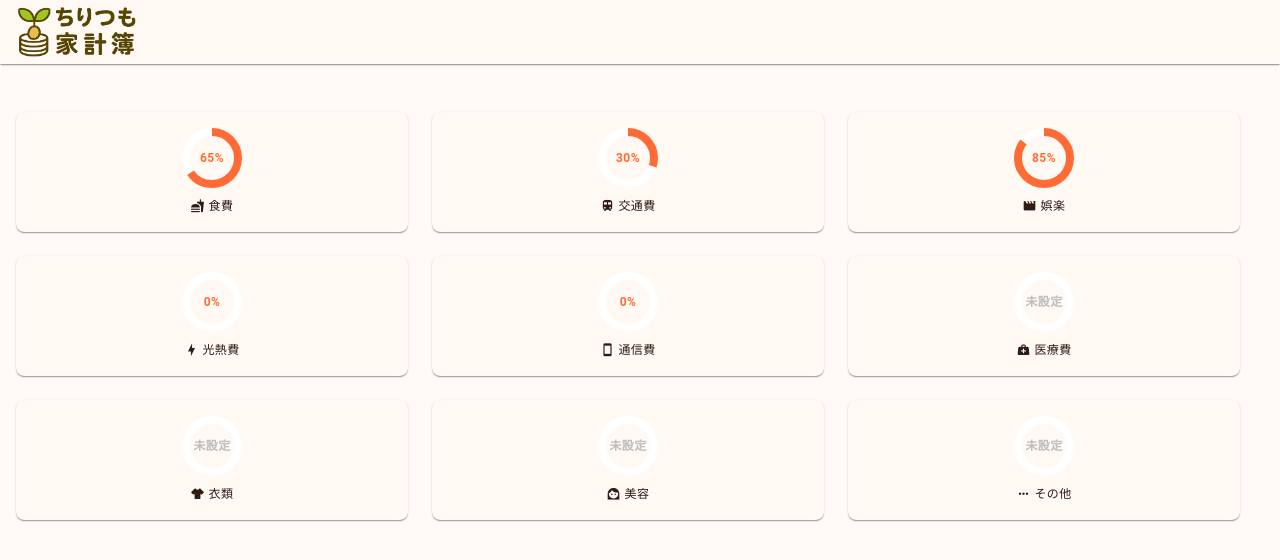
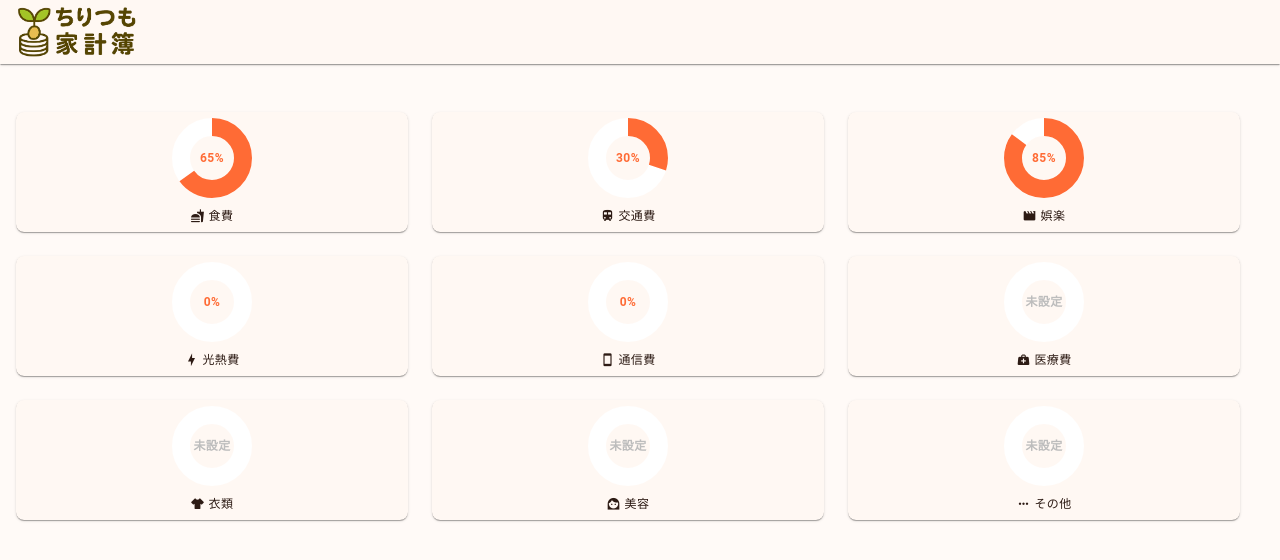
Before and after one commit to ohiaeni/kakeibou, a Nuxt app: page / in a window 1280 px wide. Shown: the top 560 px of the page. Built offline with nearby package versions, Linux system fonts and the light colour scheme.

Commit message:
fix: ボタンとアクションボタンのプロパティを必須に変更
- Button.vue: buttonプロパティを必須に設定
- ProgressCircular.vue: サイズと幅を変更
- ActionButton.vue: actionButtonプロパティを必須に設定

```diff
--- a/app/components/atoms/Button.vue
+++ b/app/components/atoms/Button.vue
@@ -2,7 +2,7 @@
 import type { ButtonProps } from '~/types/ui/ButtonProps'
 
 const props = defineProps<{
-  button?: ButtonProps
+  button: ButtonProps
 }>()
 </script>
 
--- a/app/components/atoms/ProgressCircular.vue
+++ b/app/components/atoms/ProgressCircular.vue
@@ -9,8 +9,8 @@ const props = defineProps<{
 <template>
   <v-progress-circular
     :model-value="props.progressCircular.value"
-    :size="60"
-    :width="8"
+    :size="80"
+    :width="18"
     :color="props.progressCircular.amount === 0 ? 'grey-lighten-1' : props.progressCircular.color"
     bg-color="white"
   >
--- a/app/components/molecules/ActionButton.vue
+++ b/app/components/molecules/ActionButton.vue
@@ -2,7 +2,7 @@
 import type { ActionButtonProps } from '~/types/ui/ActionButtonProps'
 
 const props = defineProps<{
-  actionButton?: ActionButtonProps
+  actionButton: ActionButtonProps
 }>()
 </script>
 
```
